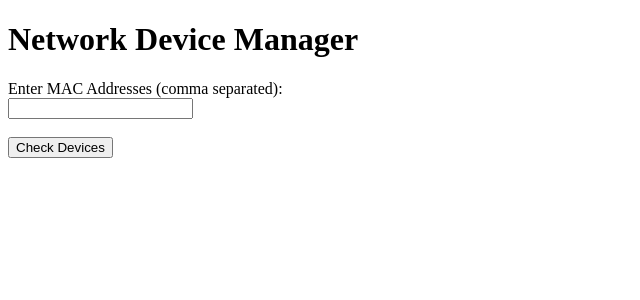
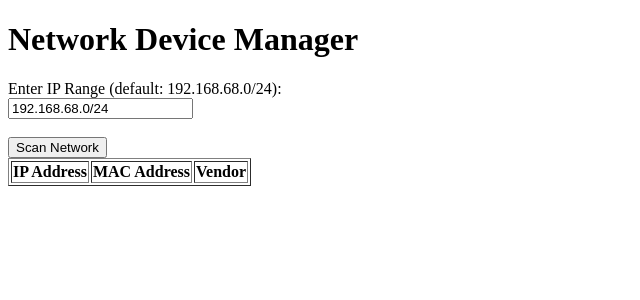
Before and after one commit to nikhilsath/NetworkManager2, a Flask app: page / in a window 1280 px wide. Shown: the top 300 px of the page, without its empty margins (0-640 px from the left). Run offline with Flask 3, Linux system fonts and the light colour scheme; lists and menus that the app fills with data are empty.

Commit message:
admin scan

```diff
--- a/app/routes.py
+++ b/app/routes.py
@@ -8,33 +8,28 @@ def index():
 
 @app.route('/check_devices', methods=['POST'])
 def check_devices():
-    mac_addresses = request.json.get('mac_addresses', [])
-    results = []
+    ip_range = request.json.get('ip_range', '192.168.68.0/24')  # Get IP range from the request or use default
+    devices = run_arp_scan(ip_range)  # Run the arp-scan command
+    return jsonify(devices)  # Return the results as JSON
 
-    for mac in mac_addresses:
-        ip = find_ip_by_mac(mac)
-        reachable = check_device(ip) if ip else False
-        results.append({'mac': mac, 'ip': ip, 'reachable': reachable})
+def run_arp_scan(ip_range):
+    try:
+        result = subprocess.run(['sudo', 'arp-scan', ip_range], capture_output=True, text=True)  # Run sudo arp-scan
+        return parse_arp_scan_output(result.stdout)  # Parse the output
+    except Exception as e:
+        print(f"Error running arp-scan: {e}")
+        return []
 
-    return jsonify(results)
-
-def find_ip_by_mac(mac):
-    try:
-        result = subprocess.run(['arp-scan', '-l'], capture_output=True, text=True)
-        pattern = re.compile(rf'(\d+\.\d+\.\d+\.\d+)\s+{mac}\s+')
-        match = pattern.search(result.stdout)
-        if match:
-            return match.group(1)
-        else:
-            return None
-    except Exception as e:
-        print(f"Error finding IP for MAC {mac}: {e}")
-        return None
-
-def check_device(ip):
-    try:
-        result = subprocess.run(['ping', '-c', '1', ip], capture_output=True, text=True)
-        return result.returncode == 0
-    except Exception as e:
-        print(f"Error checking device {ip}: {e}")
-        return False
+def parse_arp_scan_output(output):
+    devices = []
+    lines = output.split('\n')
+    for line in lines:
+        if line and not line.startswith(('Interface', 'Starting', 'Ending', 'Packets')):
+            parts = line.split()
+            if len(parts) >= 2:
+                devices.append({
+                    'ip': parts[0],
+                    'mac': parts[1],
+                    'vendor': ' '.join(parts[2:]) if len(parts) > 2 else 'Unknown'
+                })
+    return devices
--- a/app/templates/index.html
+++ b/app/templates/index.html
@@ -8,28 +8,43 @@
 </head>
 <body>
     <h1>Network Device Manager</h1>
-    <form id="mac-form">
-        <label for="mac_addresses">Enter MAC Addresses (comma separated):</label><br>
-        <input type="text" id="mac_addresses" name="mac_addresses" required><br><br>
-        <button type="submit">Check Devices</button>
+    <form id="scan-form">
+        <label for="ip_range">Enter IP Range (default: 192.168.68.0/24):</label><br>
+        <input type="text" id="ip_range" name="ip_range" value="192.168.68.0/24" required><br><br>
+        <button type="submit">Scan Network</button>
     </form>
-    <div id="results"></div>
+    <div id="results">
+        <table id="results-table" border="1">
+            <thead>
+                <tr>
+                    <th>IP Address</th>
+                    <th>MAC Address</th>
+                    <th>Vendor</th>
+                </tr>
+            </thead>
+            <tbody>
+            </tbody>
+        </table>
+    </div>
     <script>
-        document.getElementById('mac-form').addEventListener('submit', async function(event) {
+        document.getElementById('scan-form').addEventListener('submit', async function(event) {
             event.preventDefault();
-            const macAddresses = document.getElementById('mac_addresses').value.split(',');
+            const ipRange = document.getElementById('ip_range').value;
             const response = await fetch('/check_devices', {
                 method: 'POST',
                 headers: {
                     'Content-Type': 'application/json',
                 },
-                body: JSON.stringify({ mac_addresses: macAddresses }),
+                body: JSON.stringify({ ip_range: ipRange }),
             });
-            const results = await response.json();
-            const resultsDiv = document.getElementById('results');
-            resultsDiv.innerHTML = '<h2>Results</h2>';
-            results.forEach(result => {
-                resultsDiv.innerHTML += `<p>MAC: ${result.mac} - IP: ${result.ip || 'N/A'} - Reachable: ${result.reachable}</p>`;
+            const devices = await response.json();
+            const resultsTable = document.getElementById('results-table').getElementsByTagName('tbody')[0];
+            resultsTable.innerHTML = '';  // Clear previous results
+            devices.forEach(device => {
+                const row = resultsTable.insertRow();
+                row.insertCell(0).innerText = device.ip;
+                row.insertCell(1).innerText = device.mac;
+                row.insertCell(2).innerText = device.vendor;
             });
         });
     </script>
```
Also changed, not shown: README.md.
